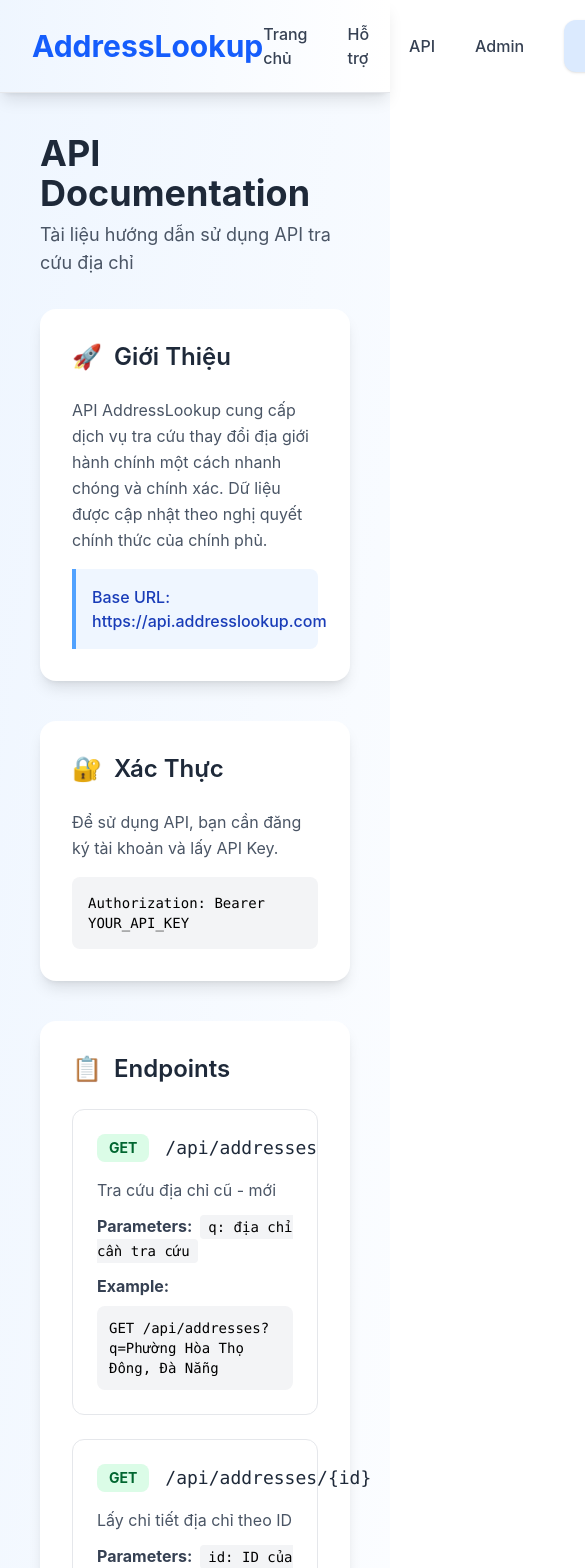
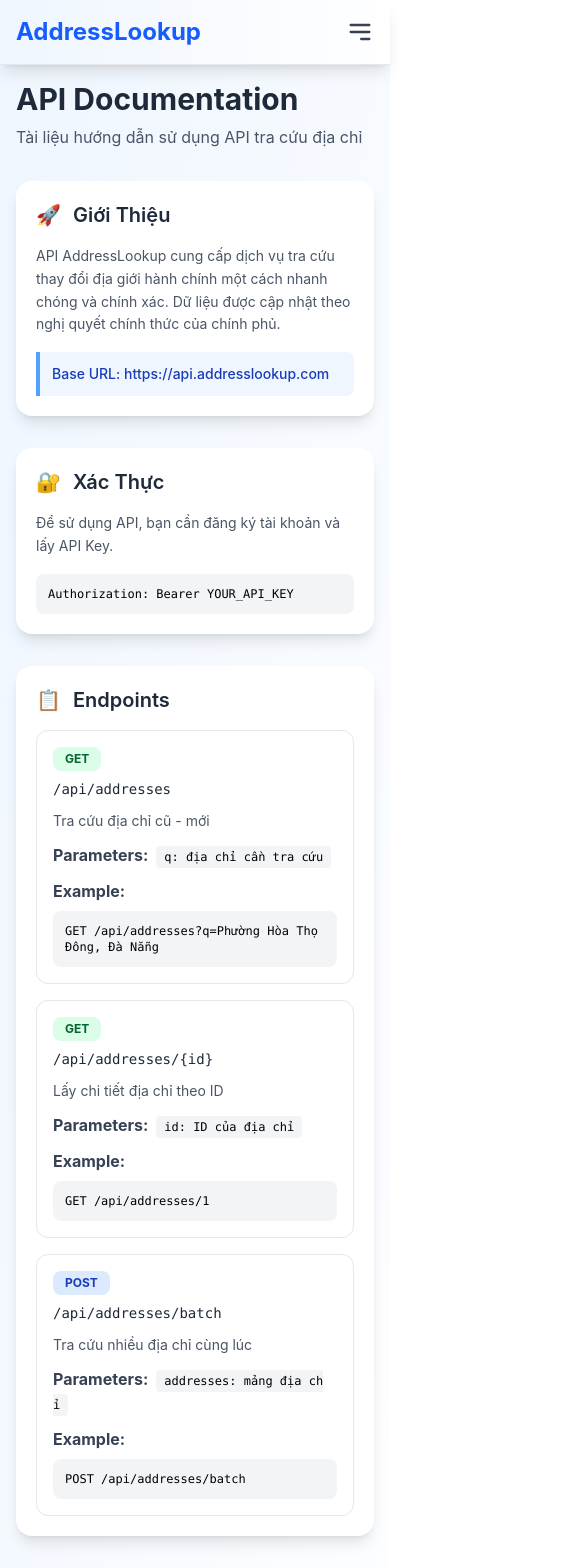
Before and after one commit to hieunieitdevelopment-jpg/mini-project-internship, a React app in the folder Frontend/: page /api in a window 390 px wide. Shown: the top 1568 px of the page, 585 px wide, since content can reach past the window. Built offline with nearby package versions, Linux system fonts and the light colour scheme; the HTML template or start-up script is replaced by a standard one.

Commit message:
Update giao dien

```diff
--- a/Frontend/src/components/Footer.jsx
+++ b/Frontend/src/components/Footer.jsx
@@ -4,9 +4,9 @@ function Footer() {
 
     <footer className="bg-gradient-to-r from-blue-900 to-blue-800 text-white">
 
-      <div className="max-w-7xl mx-auto px-8 py-12">
+      <div className="max-w-7xl mx-auto px-4 md:px-8 py-8 md:py-12">
 
-        <div className="grid md:grid-cols-4 gap-8">
+        <div className="grid grid-cols-1 sm:grid-cols-2 md:grid-cols-4 gap-8">
 
           {/* Company Info */}
           <div className="col-span-1">
@@ -79,11 +79,11 @@ function Footer() {
         {/* Bottom Bar */}
         <div className="border-t border-blue-700 mt-8 pt-8 flex flex-col md:flex-row justify-between items-center">
 
-          <p className="text-blue-300 text-sm">
+          <p className="text-blue-300 text-sm text-center md:text-left">
             © 2026 AddressLookup. Tất cả quyền được bảo lưu.
           </p>
 
-          <div className="flex space-x-6 mt-4 md:mt-0">
+          <div className="flex space-x-4 md:space-x-6 mt-4 md:mt-0">
 
             <a href="#" className="text-blue-300 hover:text-white transition-colors text-sm">Điều Khoản</a>
 
--- a/Frontend/src/components/Header.jsx
+++ b/Frontend/src/components/Header.jsx
@@ -4,20 +4,31 @@ import { useState } from "react";
 function Header() {
 
   const [showMenu, setShowMenu] = useState(false);
+  const [showMobileMenu, setShowMobileMenu] = useState(false);
 
   return (
 
     <header className="sticky top-0 bg-gradient-to-r from-blue-50 to-white shadow-lg border-b border-gray-200 z-[9999]">
 
-      <div className="max-w-7xl mx-auto flex justify-between items-center px-8 py-5">
+      <div className="max-w-7xl mx-auto flex justify-between items-center px-4 md:px-8 py-4 md:py-5">
 
         {/* Logo */}
-        <Link to="/" className="text-3xl font-bold text-blue-600 hover:text-blue-700 transition-colors duration-200">
+        <Link to="/" className="text-2xl md:text-3xl font-bold text-blue-600 hover:text-blue-700 transition-colors duration-200">
           AddressLookup
         </Link>
 
+        {/* Mobile Menu Button */}
+        <button
+          className="md:hidden text-gray-700 focus:outline-none"
+          onClick={() => setShowMobileMenu(!showMobileMenu)}
+        >
+          <svg className="w-7 h-7" fill="none" stroke="currentColor" viewBox="0 0 24 24">
+            <path strokeLinecap="round" strokeLinejoin="round" strokeWidth={2} d={showMobileMenu ? "M6 18L18 6M6 6l12 12" : "M4 6h16M4 12h16m-7 6h7"} />
+          </svg>
+        </button>
+
         {/* Menu */}
-        <nav className="flex items-center gap-10 text-gray-700 font-medium">
+        <nav className="hidden md:flex items-center gap-10 text-gray-700 font-medium">
 
           <Link
             to="/"
@@ -108,6 +119,20 @@ function Header() {
 
       </div>
 
+      {/* Mobile Menu */}
+      {showMobileMenu && (
+        <nav className="md:hidden bg-white border-t border-gray-200 py-4 px-6 flex flex-col gap-4 text-gray-700 font-medium shadow-inner">
+          <Link to="/" onClick={() => setShowMobileMenu(false)} className="hover:text-blue-600 transition-colors">Trang chủ</Link>
+          <Link to="/support" onClick={() => setShowMobileMenu(false)} className="hover:text-blue-600 transition-colors">Hỗ trợ</Link>
+          <Link to="/api" onClick={() => setShowMobileMenu(false)} className="hover:text-blue-600 transition-colors">API</Link>
+          <Link to="/admin" onClick={() => setShowMobileMenu(false)} className="hover:text-blue-600 transition-colors">Admin</Link>
+          <div className="border-t border-gray-100 pt-4 flex flex-col gap-4">
+            <Link to="/login" onClick={() => setShowMobileMenu(false)} className="flex items-center gap-3 hover:text-blue-600 transition-colors"><span>🔑</span> Đăng nhập</Link>
+            <Link to="/register" onClick={() => setShowMobileMenu(false)} className="flex items-center gap-3 hover:text-blue-600 transition-colors"><span>📝</span> Đăng ký</Link>
+          </div>
+        </nav>
+      )}
+
     </header>
 
   );
--- a/Frontend/src/pages/Api.jsx
+++ b/Frontend/src/pages/Api.jsx
@@ -26,71 +26,71 @@ function Api() {
 
   return (
 
-    <div className="max-w-7xl mx-auto p-10 bg-gradient-to-br from-blue-50 to-white min-h-screen">
+    <div className="max-w-7xl mx-auto p-4 md:p-10 bg-gradient-to-br from-blue-50 to-white min-h-screen">
 
       <div className="mb-8">
-        <h1 className="text-4xl font-bold text-gray-800 mb-2">
+        <h1 className="text-3xl md:text-4xl font-bold text-gray-800 mb-2">
           API Documentation
         </h1>
-        <p className="text-lg text-gray-600">
+        <p className="text-base md:text-lg text-gray-600">
           Tài liệu hướng dẫn sử dụng API tra cứu địa chỉ
         </p>
       </div>
 
       {/* Introduction */}
-      <div className="bg-white rounded-2xl shadow-lg p-8 mb-10">
+      <div className="bg-white rounded-2xl shadow-lg p-5 md:p-8 mb-8 md:mb-10">
 
-        <h2 className="text-2xl font-semibold text-gray-800 mb-6 flex items-center gap-3">
+        <h2 className="text-xl md:text-2xl font-semibold text-gray-800 mb-4 md:mb-6 flex items-center gap-3">
           <span>🚀</span>
           Giới Thiệu
         </h2>
 
-        <p className="text-gray-600 leading-relaxed mb-4">
+        <p className="text-sm md:text-base text-gray-600 leading-relaxed mb-4">
           API AddressLookup cung cấp dịch vụ tra cứu thay đổi địa giới hành chính một cách nhanh chóng và chính xác.
           Dữ liệu được cập nhật theo nghị quyết chính thức của chính phủ.
         </p>
 
-        <div className="bg-blue-50 border-l-4 border-blue-400 p-4 rounded-r-lg">
-          <p className="text-blue-800 font-medium">Base URL: https://api.addresslookup.com</p>
+        <div className="bg-blue-50 border-l-4 border-blue-400 p-3 md:p-4 rounded-r-lg break-all">
+          <p className="text-blue-800 font-medium text-sm md:text-base">Base URL: https://api.addresslookup.com</p>
         </div>
 
       </div>
 
       {/* Authentication */}
-      <div className="bg-white rounded-2xl shadow-lg p-8 mb-10">
+      <div className="bg-white rounded-2xl shadow-lg p-5 md:p-8 mb-8 md:mb-10">
 
-        <h2 className="text-2xl font-semibold text-gray-800 mb-6 flex items-center gap-3">
+        <h2 className="text-xl md:text-2xl font-semibold text-gray-800 mb-4 md:mb-6 flex items-center gap-3">
           <span>🔐</span>
           Xác Thực
         </h2>
 
-        <p className="text-gray-600 leading-relaxed mb-4">
+        <p className="text-sm md:text-base text-gray-600 leading-relaxed mb-4">
           Để sử dụng API, bạn cần đăng ký tài khoản và lấy API Key.
         </p>
 
-        <div className="bg-gray-100 p-4 rounded-lg font-mono text-sm">
+        <div className="bg-gray-100 p-3 md:p-4 rounded-lg font-mono text-xs md:text-sm break-all">
           Authorization: Bearer YOUR_API_KEY
         </div>
 
       </div>
 
       {/* Endpoints */}
-      <div className="bg-white rounded-2xl shadow-lg p-8 mb-10">
+      <div className="bg-white rounded-2xl shadow-lg p-5 md:p-8 mb-8 md:mb-10">
 
-        <h2 className="text-2xl font-semibold text-gray-800 mb-6 flex items-center gap-3">
+        <h2 className="text-xl md:text-2xl font-semibold text-gray-800 mb-4 md:mb-6 flex items-center gap-3">
           <span>📋</span>
           Endpoints
         </h2>
 
-        <div className="space-y-6">
+        <div className="space-y-4 md:space-y-6">
 
           {endpoints.map((endpoint, index) => (
 
-            <div key={index} className="border border-gray-200 rounded-xl p-6">
+            <div key={index} className="border border-gray-200 rounded-xl p-4 md:p-6">
 
-              <div className="flex items-center gap-4 mb-4">
+              <div className="flex flex-col sm:flex-row sm:items-center gap-2 sm:gap-4 mb-3 md:mb-4">
 
-                <span className={`px-3 py-1 rounded-lg text-sm font-bold ${
+                <span className={`inline-block w-fit px-3 py-1 rounded-lg text-xs md:text-sm font-bold ${
                   endpoint.method === 'GET' ? 'bg-green-100 text-green-800' :
                   endpoint.method === 'POST' ? 'bg-blue-100 text-blue-800' :
                   'bg-yellow-100 text-yellow-800'
@@ -98,20 +98,20 @@ function Api() {
                   {endpoint.method}
                 </span>
 
-                <code className="text-lg font-mono text-gray-800">{endpoint.path}</code>
+                <code className="text-sm md:text-lg font-mono text-gray-800 break-all">{endpoint.path}</code>
 
               </div>
 
-              <p className="text-gray-600 mb-3">{endpoint.description}</p>
+              <p className="text-sm md:text-base text-gray-600 mb-3">{endpoint.description}</p>
 
               <div className="mb-3">
                 <strong className="text-gray-700">Parameters:</strong>
-                <code className="ml-2 bg-gray-100 px-2 py-1 rounded text-sm">{endpoint.params}</code>
+                <code className="ml-2 bg-gray-100 px-2 py-1 rounded text-xs md:text-sm break-all">{endpoint.params}</code>
               </div>
 
               <div>
                 <strong className="text-gray-700">Example:</strong>
-                <div className="mt-2 bg-gray-100 p-3 rounded-lg font-mono text-sm">
+                <div className="mt-2 bg-gray-100 p-3 rounded-lg font-mono text-xs md:text-sm overflow-x-auto">
                   {endpoint.example}
                 </div>
               </div>
@@ -125,14 +125,14 @@ function Api() {
       </div>
 
       {/* Response Example */}
-      <div className="bg-white rounded-2xl shadow-lg p-8 mb-10">
+      <div className="bg-white rounded-2xl shadow-lg p-5 md:p-8 mb-8 md:mb-10">
 
-        <h2 className="text-2xl font-semibold text-gray-800 mb-6 flex items-center gap-3">
+        <h2 className="text-xl md:text-2xl font-semibold text-gray-800 mb-4 md:mb-6 flex items-center gap-3">
           <span>📄</span>
           Ví Dụ Response
         </h2>
 
-        <div className="bg-gray-100 p-6 rounded-lg font-mono text-sm overflow-x-auto">
+        <div className="bg-gray-100 p-4 md:p-6 rounded-lg font-mono text-xs md:text-sm overflow-x-auto">
 {`{
   "success": true,
   "data": {
@@ -146,14 +146,14 @@ function Api() {
       </div>
 
       {/* Rate Limits */}
-      <div className="bg-white rounded-2xl shadow-lg p-8">
+      <div className="bg-white rounded-2xl shadow-lg p-5 md:p-8">
 
-        <h2 className="text-2xl font-semibold text-gray-800 mb-6 flex items-center gap-3">
+        <h2 className="text-xl md:text-2xl font-semibold text-gray-800 mb-4 md:mb-6 flex items-center gap-3">
           <span>⚡</span>
           Giới Hạn Sử Dụng
         </h2>
 
-        <div className="grid md:grid-cols-2 gap-6">
+        <div className="grid grid-cols-1 sm:grid-cols-2 gap-6">
 
           <div>
             <h3 className="text-lg font-medium text-gray-800 mb-2">Free Plan</h3>
--- a/Frontend/src/pages/Login.jsx
+++ b/Frontend/src/pages/Login.jsx
@@ -35,16 +35,16 @@ function Login() {
 
   return (
 
-    <div className="min-h-screen flex">
+    <div className="min-h-screen flex flex-col md:flex-row">
 
       {/* LEFT SIDE */}
-      <div className="w-1/2 bg-gradient-to-br from-teal-400 to-green-300 flex flex-col justify-center items-center text-white p-10">
+      <div className="w-full md:w-1/2 bg-gradient-to-br from-teal-400 to-green-300 flex flex-col justify-center items-center text-white p-8 md:p-10 min-h-[30vh] md:min-h-screen">
 
-        <h1 className="text-4xl font-bold mb-6 text-center">
+        <h1 className="text-3xl md:text-4xl font-bold mb-4 md:mb-6 text-center">
           Tra cứu địa chỉ hành chính
         </h1>
 
-        <p className="text-lg text-center mb-10 max-w-md">
+        <p className="text-base md:text-lg text-center mb-8 md:mb-10 max-w-md">
           Hệ thống giúp tra cứu và chuyển đổi địa chỉ hành chính
           cũ và mới nhanh chóng, chính xác.
         </p>
@@ -52,15 +52,15 @@ function Login() {
         <img
           src="https://cdn-icons-png.flaticon.com/512/3213/3213071.png"
           alt="rocket"
-          className="w-64 opacity-90"
+          className="w-40 md:w-64 opacity-90 hidden sm:block"
         />
 
       </div>
 
       {/* RIGHT SIDE */}
-      <div className="w-1/2 bg-gray-900 flex justify-center items-center">
+      <div className="w-full md:w-1/2 flex-1 bg-gray-900 flex justify-center items-center p-6 md:p-10">
 
-        <div className="w-96">
+        <div className="w-full max-w-sm md:w-96">
 
           <h2 className="text-3xl font-bold text-white mb-8">
             Đăng nhập
```
Also changed, not shown: Frontend/src/pages/Admin.jsx (+8 -8 lines), Frontend/src/pages/Home.jsx (+22 -22 lines), Frontend/src/pages/Register.jsx (+7 -7 lines), Frontend/src/pages/Support.jsx (+8 -8 lines).
